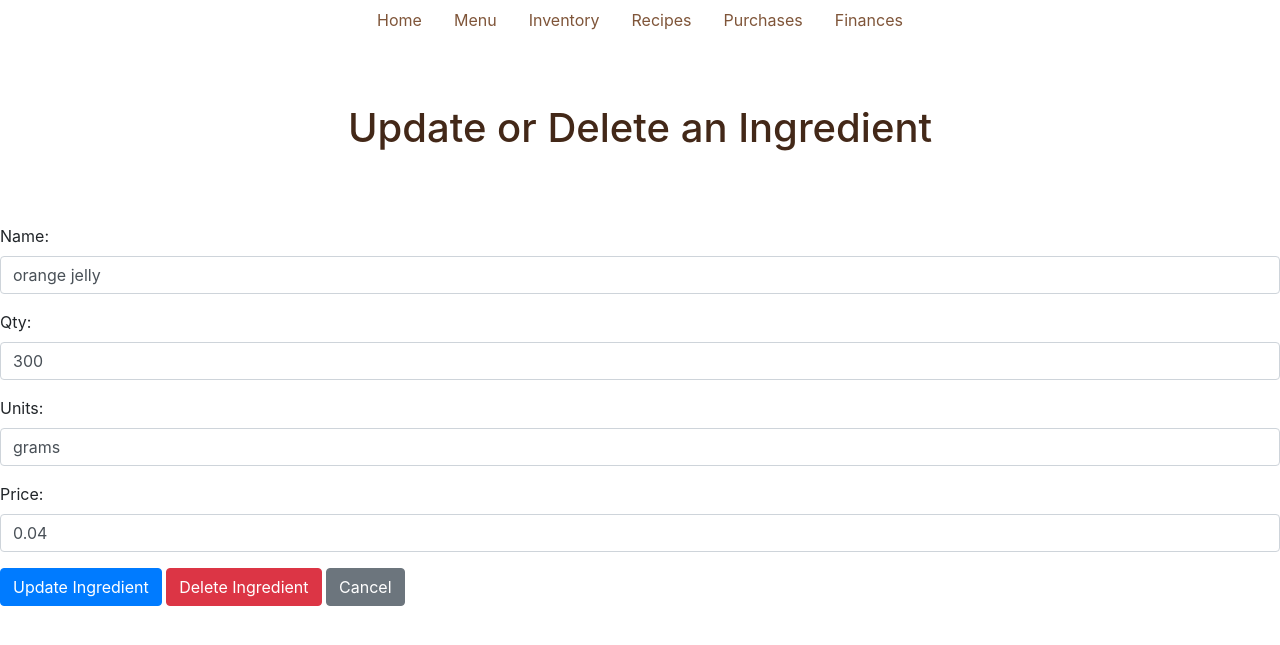
After one commit to ariishaat/recipes-django, a Django app: page /update-ingredient/15/ in a window 1280 px wide. The commit adds this page. Shown: the top 645 px of the page. Run offline with Django 5.2, Linux system fonts and the light colour scheme; a user stored in the database is signed in; data comes from the database, SQL or seed files in the repository; both versions use the stored data as it was after the commit.

Commit message:
completed admin templates

```diff
--- a/recipes/inventory/forms.py
+++ b/recipes/inventory/forms.py
@@ -1,7 +1,37 @@
 from django import forms
-from .models import Ingredient
+from .models import Ingredient, MenuItem, RecipeReq, Purchase
 
 class addIngredients(forms.ModelForm):
     class Meta:
         model = Ingredient
         fields = ['name', 'qty', 'units', 'price']
+
+class addMenu(forms.ModelForm):
+    class Meta:
+        model = MenuItem
+        fields = ['name', 'pricePerUnit']
+
+class updateRecipeReq(forms.ModelForm):
+    class Meta:
+        model = RecipeReq
+        fields = ['menu_item','ingredient','qty_req']
+        menu_dropdown = {'menu_item': forms.Select(attrs={'class': 'form-control'})}
+
+class addPurchase(forms.ModelForm):
+    class Meta:
+        model = Purchase
+        fields = ['date', 'menu_item']
+        menu_dropdown = {'menu_item': forms.Select(attrs={'class': 'form-control'}),
+        'date': forms.DateTimeInput(attrs={'type': 'datetime-local', 'class': 'form-control'}),
+        }
+
+class updateIngredients(forms.ModelForm):
+    class Meta:
+        model = Ingredient
+        fields = ['name', 'qty', 'units', 'price']
+        widgets = {
+            'name': forms.TextInput(attrs={'class': 'form-control'}),
+            'qty': forms.TextInput(attrs={'class': 'form-control'}),
+            'units': forms.TextInput(attrs={'class': 'form-control'}),
+            'price': forms.TextInput(attrs={'class': 'form-control'}),
+        }
--- a/recipes/inventory/models.py
+++ b/recipes/inventory/models.py
@@ -1,4 +1,5 @@
 from django.db import models, transaction
+from django.utils import timezone
 
 # Create your models here.
 
@@ -31,7 +32,6 @@ class MenuItem(models.Model):
                 ingredient.save()
             Purchase.objects.create(menu_item=self)
 
-
 class RecipeReq(models.Model):
     menu_item = models.ForeignKey(MenuItem, on_delete=models.CASCADE, related_name='recipe_requirements')
     ingredient = models.ForeignKey(Ingredient, on_delete=models.CASCADE)
@@ -44,7 +44,7 @@ class RecipeReq(models.Model):
         return f'{self.menu_item} requires {self.qty_req} of {self.ingredient}'
 
 class Purchase(models.Model):
-    date = models.DateTimeField(auto_now_add=True)
+    date = models.DateTimeField(default=timezone.now)
     menu_item = models.ForeignKey(MenuItem, on_delete=models.CASCADE)
 
     @classmethod
--- a/recipes/inventory/templates/menu.html
+++ b/recipes/inventory/templates/menu.html
@@ -7,6 +7,11 @@
 {% block content %}
 <div class="menu-container">
     <h2 class="page-head">Menu Page</h2>
+
+    {% if user.is_superuser %}
+    <a class="nav-link" href="{% url 'add_menu' %}">Add Menu Item</a>
+    {% endif %}
+
     <table class="table menu-table">
         <thead>
             <tr>
--- a/recipes/inventory/templates/purchases.html
+++ b/recipes/inventory/templates/purchases.html
@@ -6,6 +6,10 @@
 
 {% block content %}
 <h2 class="page-head">Customer Purchases Tracker </h2>
+
+{% if user.is_superuser %}
+<a class="nav-link" href="{% url 'add_purchase' %}">Add New Purchase</a>
+{% endif %}
 
 <div class="menu-container">
     <table class="table table-striped">
--- a/recipes/inventory/templates/recipes.html
+++ b/recipes/inventory/templates/recipes.html
@@ -4,6 +4,12 @@
 
 {% block content %}
 <h2 class="page-head">Recipes Page</h2>
+
+{% if user.is_superuser %}
+<a class="nav-link" href="{% url 'update_recipe' %}">Update a Recipe</a>
+<!-- <a class="nav-link" href="{% url 'add_ingredient' %}">Add Ingredients</a> -->
+{% endif %}
+
 <div class="container">
 <div class="row">
 <div class="container mt-3">
--- /dev/null
+++ b/recipes/inventory/templates/update-ingredient.html
@@ -0,0 +1,18 @@
+{% extends 'base.html' %}
+{% load static %}
+
+{% block title %}Update Ingredient{% endblock %}
+
+{% block content %}
+<h1 class="page-head">Update or Delete an Ingredient</h1>
+
+  <form method="POST">
+    {% csrf_token %}
+    {{ form.as_p }}
+    <button type="submit" name="update" class="btn btn-primary">Update Ingredient</button>
+    <button type="submit" name="delete" class="btn btn-danger">Delete Ingredient</button>
+    <a href="{% url 'inventory_view' %}" class="btn btn-secondary">Cancel</a>
+
+  </form>
+
+{% endblock %}
--- a/recipes/inventory/views.py
+++ b/recipes/inventory/views.py
@@ -4,24 +4,15 @@ from django.contrib.auth.decorators import user_passes_test
 from itertools import groupby
 from operator import attrgetter
 
-from inventory.models import Ingredient, MenuItem, RecipeReq, Purchase
+from .models import Ingredient, MenuItem, RecipeReq, Purchase
 from .forms import *
 
-# Create your views here.
 def home(request):
     return render(request, 'home.html')
 
-# Resturant pre-selected Queries:
 def inventory_view(request):
     current_inventory = Ingredient.objects.all()
     return render(request, 'inventory.html', {'inventory': current_inventory})
-
-def delete_ingredient(request, ingredient_id):
-    ingredient = get_object_or_404(Ingredient, id=ingredient_id)
-    if request.method == "POST":
-        ingredient.delete()
-        return redirect('inventory_view')
-    return render(request, 'delete_ingredient.html', {'inventory': ingredient})
 
 def menu_view(request):
     menu = MenuItem.objects.all()
@@ -47,11 +38,23 @@ def view_finances(request):
 def admin_login(request):
     return render(request,'admin-login.html')
 
+
 ## admin access only views:
 
 def is_admin(user):
     # check if user is admin
     return user.is_superuser
+
+@user_passes_test(is_admin)
+def add_menu(request):
+    if request.method == "POST":
+        form = addMenu(request.POST)
+        if form.is_valid():
+            form.save()
+            return redirect('menu_view')
+    else:
+        form = addMenu()
+    return render(request, 'update-menu.html', {'form': form})
 
 @user_passes_test(is_admin)
 def add_ingredient(request):
@@ -63,3 +66,46 @@ def add_ingredient(request):
     else:
         form = addIngredients()
     return render(request, 'add-ingredient.html', {'form': form})
+
+@user_passes_test(is_admin)
+def update_ingredient(request, ingredient_id):
+    ingredient = get_object_or_404(Ingredient, id=ingredient_id)
+
+
+    if request.method == "POST":
+        ## to update ingredient:
+        if 'update' in request.POST:
+            form = updateIngredients(request.POST, instance=ingredient)
+            if form.is_valid():
+                form.save()
+                return redirect('inventory_view')
+        ##to delete ingredient:
+        elif 'delete' in request.POST:
+            ingredient.delete()
+            return redirect('inventory_view')
+    else:
+        form = updateIngredients(instance=ingredient)
+
+    return render(request, 'update-ingredient.html', {'form': form, 'inventory': ingredient})
+
+@user_passes_test(is_admin)
+def update_recipe(request):
+    if request.method == "POST":
+        form = updateRecipeReq(request.POST)
+        if form.is_valid():
+            form.save()
+            return redirect('recipes_view')
+    else:
+        form = updateRecipeReq()
+    return render(request, 'update-recipe.html', {'form': form})
+
+@user_passes_test(is_admin)
+def add_purchase(request):
+    if request.method == "POST":
+        form = addPurchase(request.POST)
+        if form.is_valid():
+            form.save()
+            return redirect('purchases_view')
+    else:
+        form = addPurchase()
+    return render(request, 'update-purchases.html', {'form': form})
--- a/recipes/recipes/urls.py
+++ b/recipes/recipes/urls.py
@@ -23,11 +23,15 @@ urlpatterns = [
     path("accounts/", include("django.contrib.auth.urls")),
     path('', views.home, name='home'),
     path('inventory/', views.inventory_view, name='inventory_view'),
-    path('delete_ingredient/<int:ingredient_id>/', views.delete_ingredient, name='delete_ingredient'),
     path('menu/', views.menu_view, name='menu_view'),
     path('recipes/', views.recipes_view, name='recipes_view'),
     path('purchases/', views.purchases_view, name='purchases_view'),
     path('finances/', views.view_finances, name='view_finances'),
 
     path('add-ingredient/', views.add_ingredient, name='add_ingredient'),
+    path('update-menu/', views.add_menu, name='add_menu'),
+    path('update-recipe/', views.update_recipe, name='update_recipe'),
+    path('update-purchases/', views.add_purchase, name='add_purchase'),
+    path('update-ingredient/<int:ingredient_id>/', views.update_ingredient, name='update_ingredient'),
+    ## ^ has both delete + update forms on one page
 ]
```
Also changed, not shown: recipes/inventory/templates/inventory.html (+11 -2 lines), recipes/inventory/templates/update-menu.html (+16 -0 lines), recipes/inventory/templates/update-purchases.html (+16 -0 lines), recipes/inventory/templates/update-recipe.html (+17 -0 lines), recipes/db.sqlite3, recipes/inventory/templates/update-ingredients.html (deleted).
